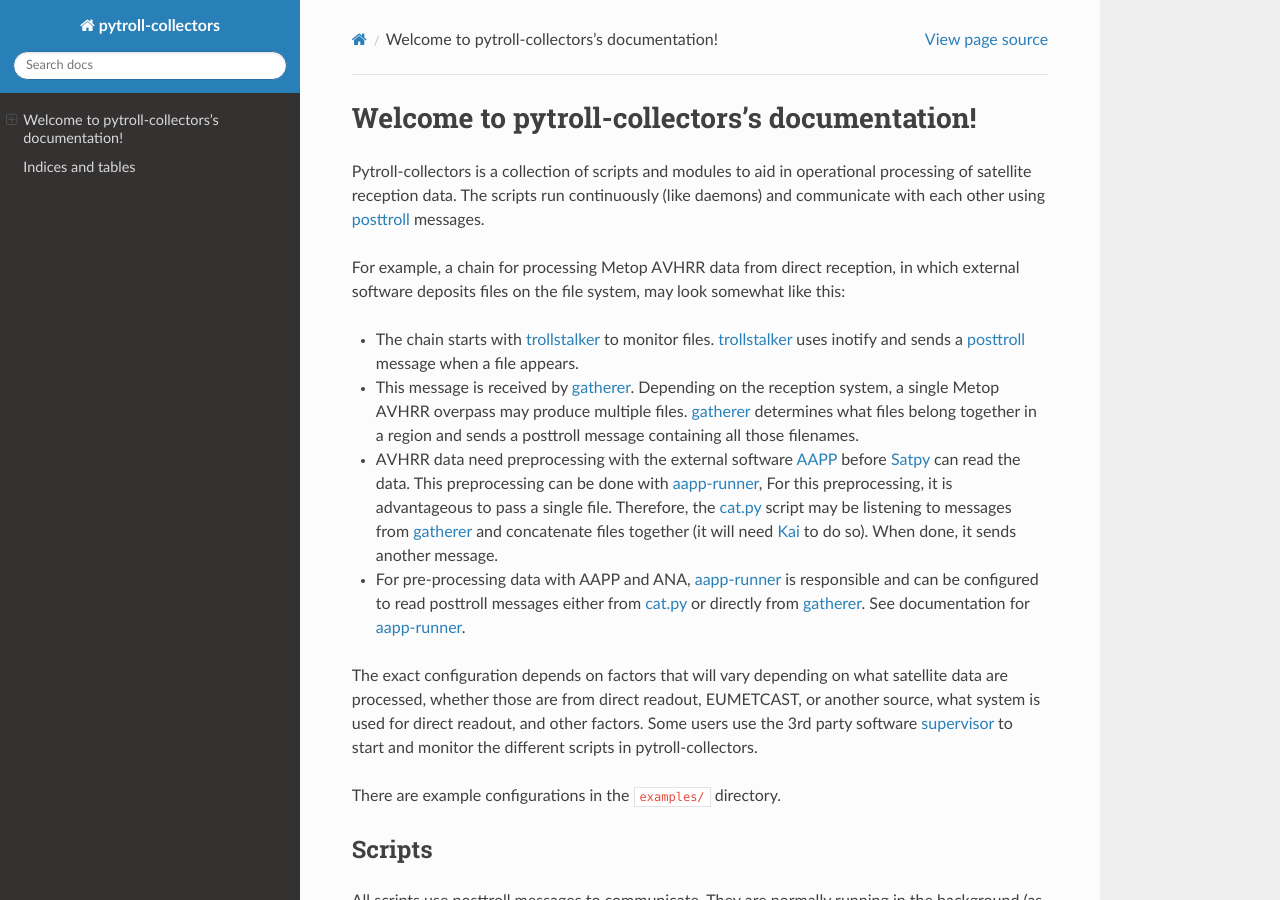
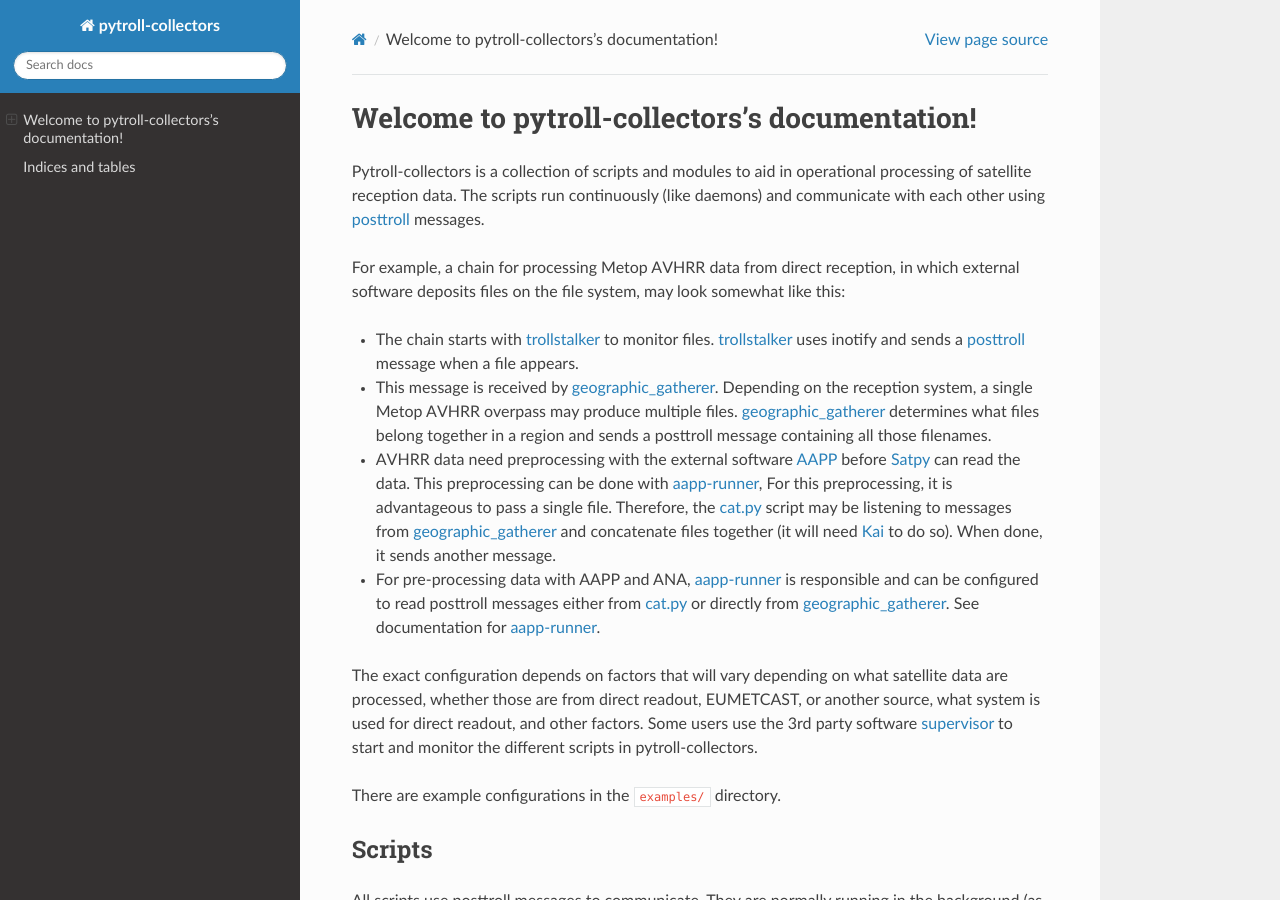
Before and after one commit to pytroll/pytroll-collectors, a Sphinx documentation site: the page built from doc/source/index.rst, in a window 1280 px wide and 900 px high. Built offline with Sphinx 7.4.7 and the Read the Docs theme 2.0.0, drawn with Linux system fonts in a browser that asks for light colours; some of the changed text lies outside the part shown.

Commit message:
Update naming in documentation

```diff
--- a/doc/source/index.rst
+++ b/doc/source/index.rst
@@ -22,19 +22,19 @@
 * The chain starts with :ref:`trollstalker` to monitor files.
   :ref:`trollstalker` uses inotify and sends a `posttroll`_ message
   when a file appears.
-* This message is received by :ref:`gatherer`.  Depending on the
+* This message is received by :ref:`geographic_gatherer`.  Depending on the
   reception system, a single Metop AVHRR overpass may produce multiple files.
-  :ref:`gatherer` determines what files belong together in a region and sends
+  :ref:`geographic_gatherer` determines what files belong together in a region and sends
   a posttroll message containing all those filenames.
 * AVHRR data need preprocessing with the external software `AAPP`_ before
   `Satpy`_ can read the data.  This preprocessing can be done with
   `aapp-runner`_, For this preprocessing, it is advantageous to pass a single
   file.  Therefore, the :ref:`cat` script may be listening to messages from
-  :ref:`gatherer` and concatenate files together (it will need `Kai`_ to do
+  :ref:`geographic_gatherer` and concatenate files together (it will need `Kai`_ to do
   so).  When done, it sends another message.
 * For pre-processing data with AAPP and ANA, `aapp-runner`_ is responsible
   and can be configured to read posttroll messages either from :ref:`cat` or
-  directly from :ref:`gatherer`.  See documentation for `aapp-runner`_.
+  directly from :ref:`geographic_gatherer`.  See documentation for `aapp-runner`_.
 
 The exact configuration depends on factors that will vary depending on
 what satellite data are processed, whether those are from direct readout,
@@ -120,10 +120,13 @@
 .. literalinclude:: ../../examples/catter.cfg_template
    :language: ini
 
-.. _gatherer:
+.. _geographic_gatherer:
 
-gatherer
-^^^^^^^^
+geographic_gatherer
+^^^^^^^^^^^^^^^^^^^
+
+This was previously known as ``gatherer``, but was renamed to clarify the
+usage.
 
 Collects granulated swath data so that the granules cover the configured
 target area(s) in a contiguous manner.  Uses `pytroll-schedule`_ (which
@@ -138,7 +141,7 @@
 It uses `pytroll-schedule`_ to estimate the area coverage based on start
 and end times contained in filenames.
 
-The  ``gatherer`` collection is started when it receives a posttroll message,
+The  ``geographic_gatherer`` collection is started when it receives a posttroll message,
 perhaps from `trollstalker`_ or `segment-gatherer`_.  Using the configured
 granule duration and the area of interest, it calculates the starting times
 of granules it should expect to be covered in this area before and after the
@@ -306,7 +309,7 @@
 
 The additional keys may be essential if the package listening to
 trollstalker messages expects an entry in the posttroll message that
-is normally extracted from the filename.  For example, :ref:`gatherer`
+is normally extracted from the filename.  For example, :ref:`geographic_gatherer`
 needs a ``platform_name`` to be present at all times.  If a filename does
 not contain a platform name or is for some other reason not matched
 with a trollsift pattern, it may need to be sent explicitly with
```
